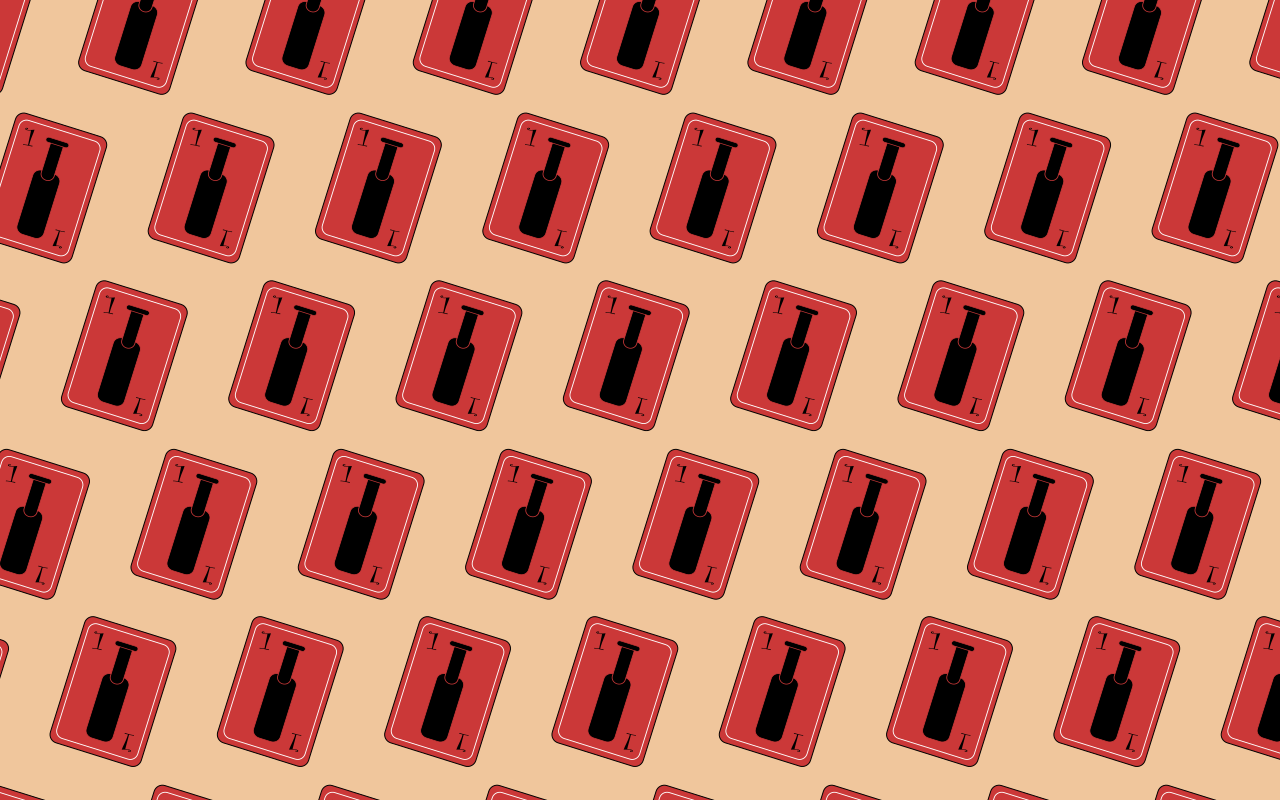
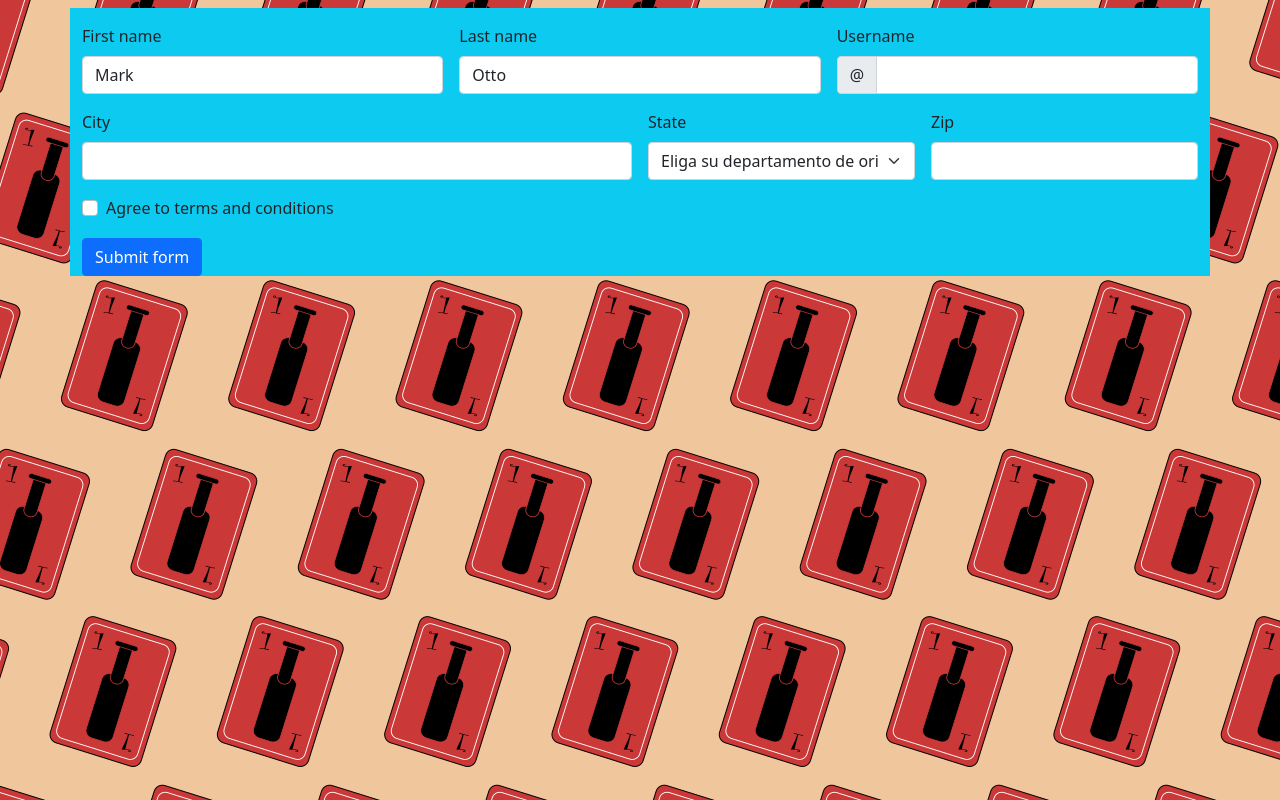
Before and after one commit to imjoaki/jogoDoPrevia, a plain HTML site: page profile.html in a window 1280 px wide. Drawn offline with nearby package versions, Linux system fonts and the light colour scheme.

Commit message:
Update input fields

```diff
--- a/profile.html
+++ b/profile.html
@@ -38,6 +38,117 @@
     <title>Mi perfil</title>
   </head>
   <body>
+    <div class="container bg-info my-4">
+      <form class="row g-3 needs-validation" novalidate>
+        <div class="col-md-4">
+          <label for="validationCustom01" class="form-label">First name</label>
+          <input
+            type="text"
+            class="form-control"
+            id="validationCustom01"
+            value="Mark"
+            required
+          />
+          <div class="valid-feedback">Looks good!</div>
+        </div>
+        <div class="col-md-4">
+          <label for="validationCustom02" class="form-label">Last name</label>
+          <input
+            type="text"
+            class="form-control"
+            id="validationCustom02"
+            value="Otto"
+            required
+          />
+          <div class="valid-feedback">Looks good!</div>
+        </div>
+        <div class="col-md-4">
+          <label for="validationCustomUsername" class="form-label"
+            >Username</label
+          >
+          <div class="input-group has-validation">
+            <span class="input-group-text" id="inputGroupPrepend">@</span>
+            <input
+              type="text"
+              class="form-control"
+              id="validationCustomUsername"
+              aria-describedby="inputGroupPrepend"
+              required
+            />
+            <div class="invalid-feedback">Please choose a username.</div>
+          </div>
+        </div>
+        <div class="col-md-6">
+          <label for="validationCustom03" class="form-label">City</label>
+          <input
+            type="text"
+            class="form-control"
+            id="validationCustom03"
+            required
+          />
+          <div class="invalid-feedback">Please provide a valid city.</div>
+        </div>
+        <div class="col-md-3">
+          <label for="validationCustom04" class="form-label">State</label>
+          <select class="form-select" id="validationCustom04" required>
+            <option selected disabled value="">
+              Eliga su departamento de origen...
+            </option>
+            <option>Artigas</option>
+            <option>Canelones</option>
+            <option>Cerro Largo</option>
+            <option>Colonia</option>
+            <option>Durazno</option>
+            <option>Flores</option>
+            <option>Florida</option>
+            <option>Lavalleja</option>
+            <option>Maldonado</option>
+            <option>Montevideo</option>
+            <option>Paysandú</option>
+            <option>Río Negro</option>
+            <option>Rivera</option>
+            <option>Rocha</option>
+            <option>Salto</option>
+            <option>San José</option>
+            <option>Soriano</option>
+            <option>Tacuarembó</option>
+            <option>Treinta y Tres</option>
+            <option>Fuera del pais...</option>
+          </select>
+          <div class="invalid-feedback">Po</div>
+        </div>
+        <div class="col-md-3">
+          <label for="validationCustom05" class="form-label">Zip</label>
+          <input
+            type="text"
+            class="form-control"
+            id="validationCustom05"
+            required
+          />
+          <div class="invalid-feedback">Please provide a valid zip.</div>
+        </div>
+        <div class="col-12">
+          <div class="form-check">
+            <input
+              class="form-check-input"
+              type="checkbox"
+              value=""
+              id="invalidCheck"
+              required
+            />
+            <label class="form-check-label" for="invalidCheck">
+              Agree to terms and conditions
+            </label>
+            <div class="invalid-feedback">
+              You must agree before submitting.
+            </div>
+          </div>
+        </div>
+        <div class="col-12">
+          <button class="btn btn-primary" type="submit">Submit form</button>
+        </div>
+      </form>
+    </div>
     <script src="profile.js"></script>
   </body>
 </html>
```
